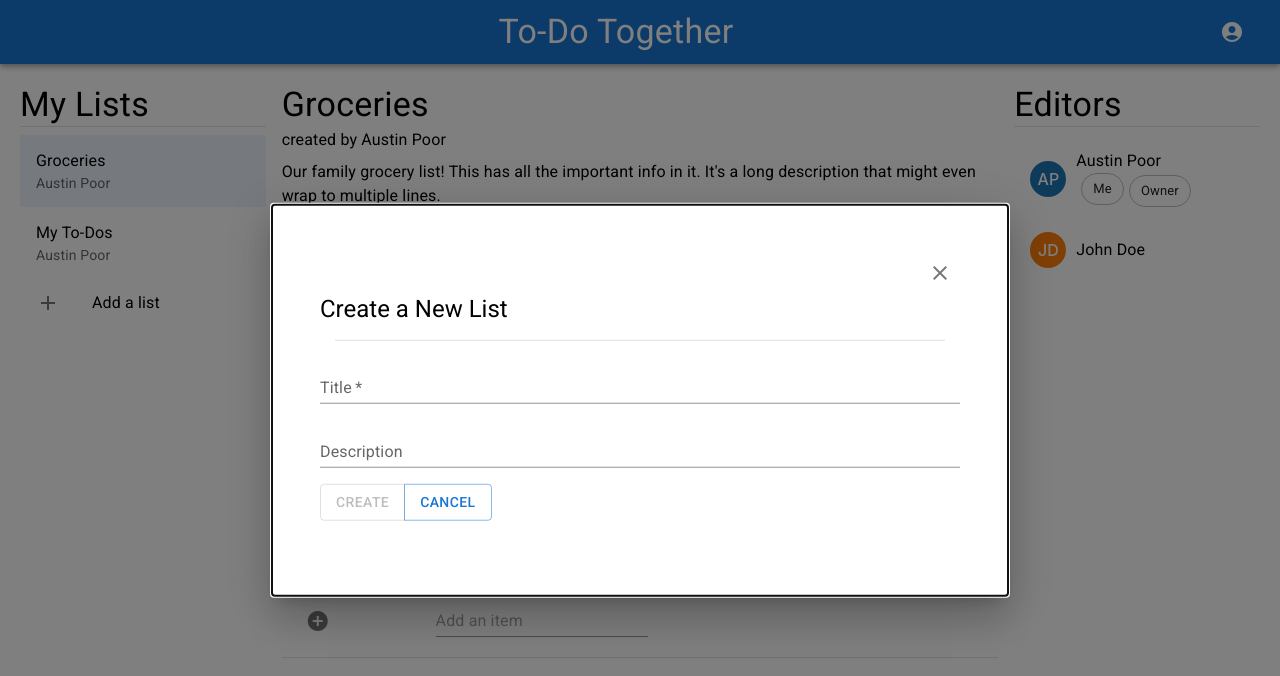
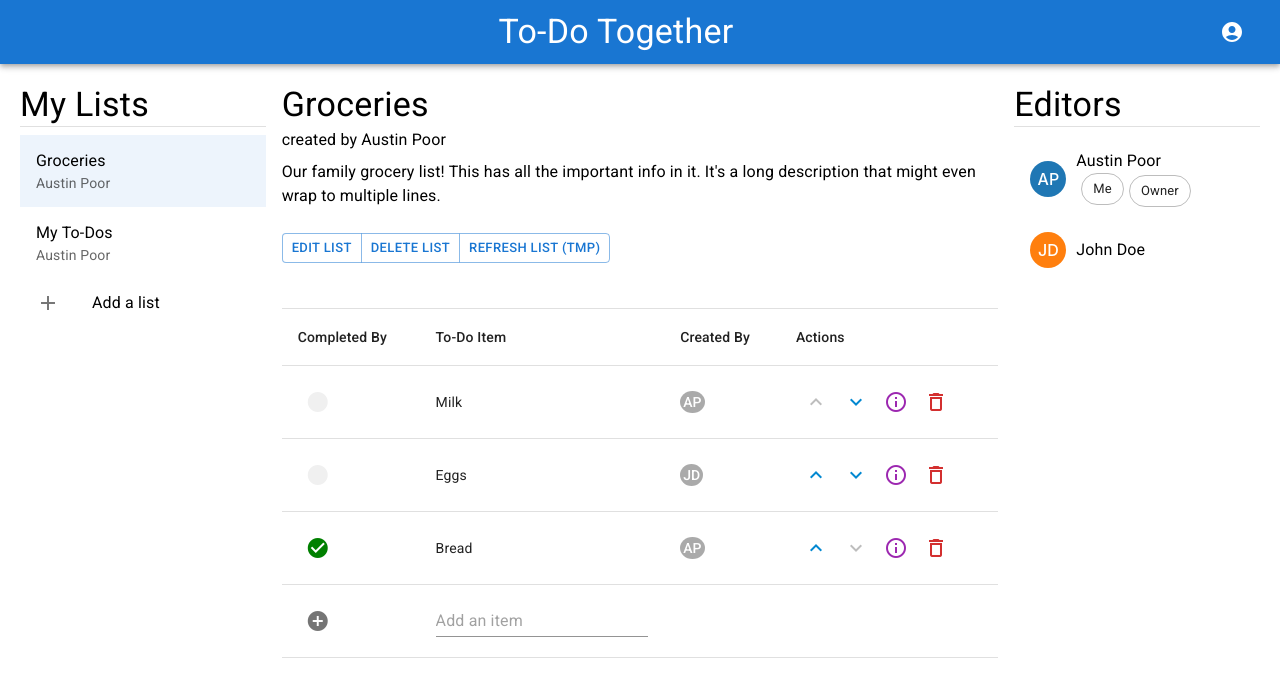
Before and after one commit to todo-together/site, a React (Create React App) app: page / in a window 1280 px wide. Shown: the top 676 px of the page. Built offline with nearby package versions, Linux system fonts and the light colour scheme.

Commit message:
NewListModal default off

```diff
--- a/src/components/ListBody.tsx
+++ b/src/components/ListBody.tsx
@@ -24,7 +24,7 @@ const aList = {
 // Contains everything below the AppNav.
 export default function ListBody({userData, setUserData}: {userData: UserData, setUserData: (userData: UserData) => void}) {
   const [selectedList, setSelectedList] = useState(0);
-  const [newListModalOpen, setNewListModalOpen] = useState(true);
+  const [newListModalOpen, setNewListModalOpen] = useState(false);
 
   return (
     <div
```
